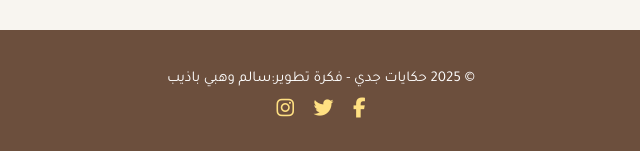
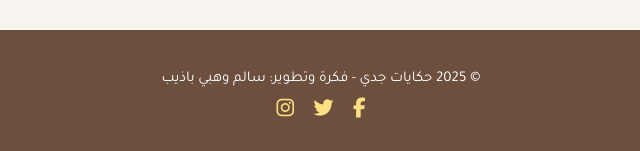
Before and after one commit to Hikayat-past/Hikayat, a plain HTML site: page index.html in a window 1280 px wide. Shown: the part 1192-1343 px from the top of the page, 319-959 px from the left. Drawn offline with Linux system fonts and the light colour scheme.

Commit message:
Update index.html

```diff
--- a/index.html
+++ b/index.html
@@ -202,7 +202,7 @@
   </section>
 
   <footer>
-    <p>© 2025 حكايات جدي - فكرة تطوير:سالم وهبي باذيب</p>
+    <p>© 2025 حكايات جدي - فكرة وتطوير: سالم وهبي باذيب</p>
     <div class="social-icons">
       <a href="#"><i class="fab fa-facebook-f"></i></a>
       <a href="#"><i class="fab fa-twitter"></i></a>
```
